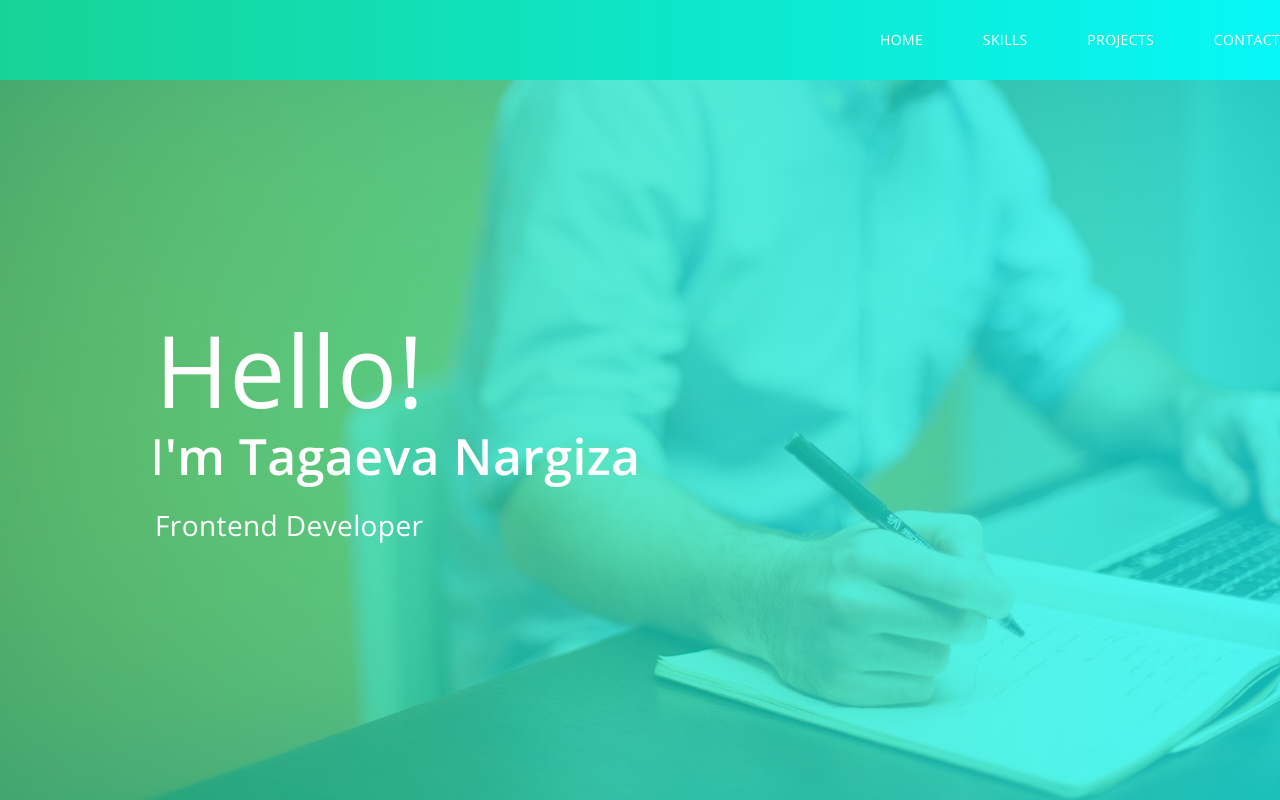
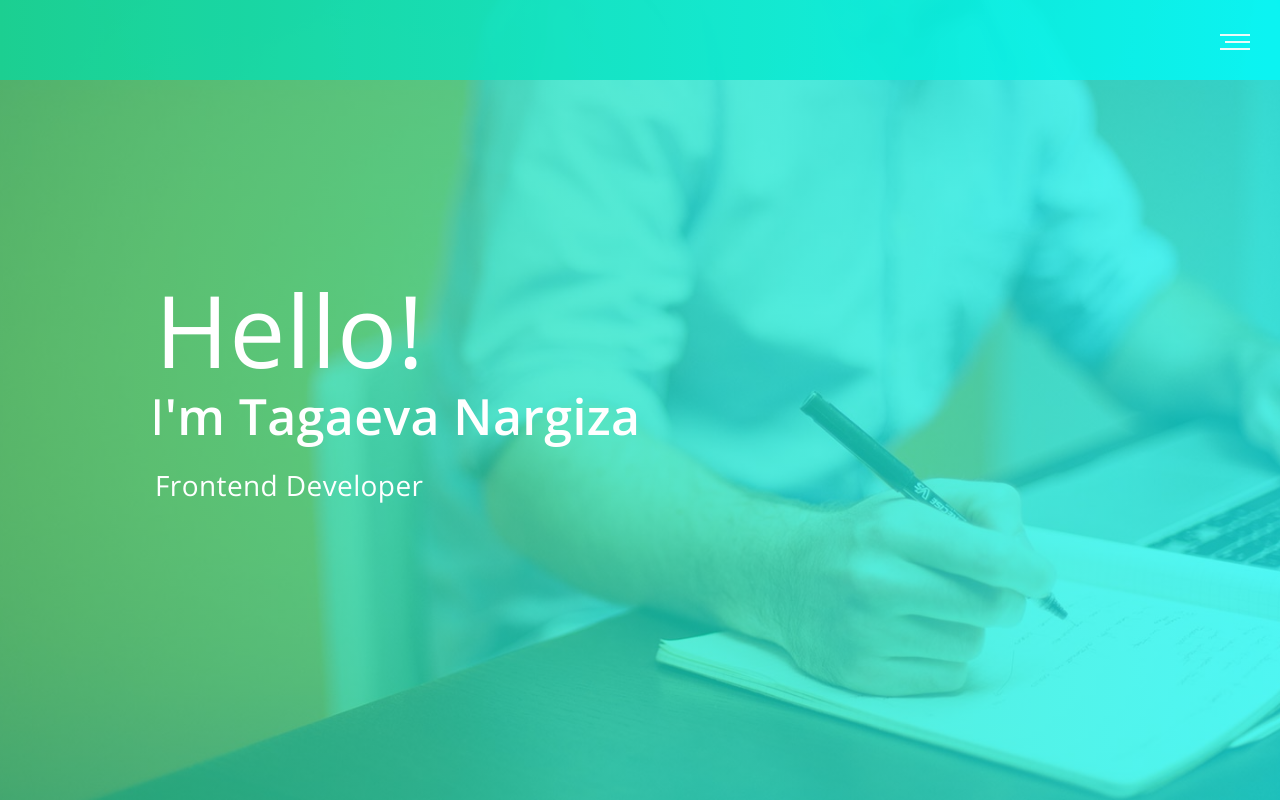
Before and after one commit to nargiz92/portfolio-master, a React (Create React App) app: page / in a window 1280 px wide. Shown: the top 800 px of the page. Built offline with nearby package versions, Linux system fonts and the light colour scheme.

Commit message:
fit:add href for navigate

```diff
--- a/package.json
+++ b/package.json
@@ -19,8 +19,10 @@
     "react-awesome-reveal": "^4.2.5",
     "react-dom": "^18.2.0",
     "react-scripts": "5.0.1",
+    "react-scroll": "^1.8.9",
     "react-tilt": "^1.0.2",
     "react-tsparticles": "^2.10.1",
+    "save": "^2.9.0",
     "tsparticles": "^2.10.1",
     "typescript": "^4.9.5",
     "web-vitals": "^2.1.4"
--- a/src/c1-header/Header.module.scss
+++ b/src/c1-header/Header.module.scss
@@ -1,14 +1,19 @@
+@import "../common/style/sass/variables";
+@import "../common/style/sass/mixins";
+
 .header {
   height: 80px;
+  padding: 0 30px;
   display: flex;
   justify-content: flex-end;
   align-items: center;
-    font-family: 'Open Sans', sans-serif;
-    font-weight: 400;
-    font-size: 14px;
+  @include text($titleFontFamily, 14px, 26px, $textColor);
+  position: fixed;
   letter-spacing: 0.4px;
-    line-height: 26px;
-    overflow-x: hidden;
+  opacity: 0.9;
+  z-index: 9999;
   background-color: #00d7bb;
   background: linear-gradient(to right, #17D396, #07F7F7);
+  left: 0;
+  right: 0;
 }
--- a/src/c2-greetings/OverAllMainPage.module.scss
+++ b/src/c2-greetings/OverAllMainPage.module.scss
@@ -1,5 +1,5 @@
 .overAllBlock {
-    min-height: calc(100vh - 80px);
+    min-height: 100vh;
     position: relative;
     background-size: cover;
     background-position: center;
--- a/src/c2-greetings/OverAllMainPage.tsx
+++ b/src/c2-greetings/OverAllMainPage.tsx
@@ -15,7 +15,7 @@ export const OverAllMainPage = () => {
     return (
         <div className={s.overAllBlock} style={backImage}>
             <div className={`${styleConteiner.container} ${s.container}`}>
-                <Fade direction={"up"}>
+                <Fade direction={"up"} delay={200} duration={3000} >
 
                     <div className={s.text}>
                         <h1>Hello!</h1>
--- a/src/c3-main/Main.tsx
+++ b/src/c3-main/Main.tsx
@@ -25,11 +25,11 @@ const myImage = {
 const Main = () => {
 
     return (
-        <div className={s.mainBlock}>
+        <div id='main' className={s.mainBlock}>
             <Particles className={s.particles} options={particlesOpt}/>
             <div className={`${styleConteiner.container} ${s.container}`}>
                 <div className={s.content}>
-                    <Slide direction={'left'}>
+                    <Slide direction={'left'} duration={2000}>
                     <div className={s.myMainPhotoAndButton}>
                         <Tilt options={{max:25}}>
                             <div className={s.myImgWrapper}>
@@ -45,7 +45,7 @@ const Main = () => {
 
                     </div>
                 </Slide>
-                    <Slide direction={'right'}>
+                    <Slide direction={'right'} duration={2000}>
                         <div className={s.aboutMe}>
 
                             <h2 className={s.title}>
--- a/src/contacts/Contacts.tsx
+++ b/src/contacts/Contacts.tsx
@@ -6,7 +6,7 @@ import {Title} from "../common/component/title/Title";
 
 const Contacts = () => {
     return (
-        <div className={s.contactsBlock}>
+        <div id='contacts' className={s.contactsBlock}>
             <div className={`${styleConteiner.container} ${s.contactsContainer}`}>
                 <Title text={'Contact me'}/>
                 <div className={s.contacts}>
--- a/src/nav/Nav.module.scss
+++ b/src/nav/Nav.module.scss
@@ -1,17 +1,91 @@
-
 
 .nav {
+
+  width: 100%;
+  height: 100%;
+  display: flex;
+  justify-content: right;
+  align-items: center;
+
+  .burgerNavItems {
+    position: absolute;
+    right: 0;
+    left: 0;
+    top: 0;
     display: flex;
-    width: 400px;
+    flex-direction: column;
     justify-content: space-between;
-    >a{
-        text-decoration: none;
-        color: white;
-        text-transform: uppercase;
-        font-family: inherit;
-        &:hover{
-            color: #22252c;
-        }
+    align-items: center;
+    flex-wrap: nowrap;
+    background-color: #00d7bb;
+    background: linear-gradient(to right, #17D396, #07F7F7);
+    height: 0;
+    padding: 20px;
+    transform: translate(0, -150px);
+    transition: 0.7s;
+
+    > a {
+      text-decoration: none;
+      color: white;
+      text-transform: uppercase;
+      cursor: pointer;
+
+      &:hover {
+        color: #22252c;
+      }
     }
 
+    .active {
+      color: #22252c;
+    }
+  }
+
+  .show {
+    transform: translate(0, 0);
+    height: 150px;
+  }
+
+  .burgerBtn {
+
+    position: absolute;
+    cursor: pointer;
+    float: right;
+    margin-top: -4px;
+    text-align: right;
+    width: 30px;
+
+    > span {
+      background-color: #fff;
+      display: inline-block;
+      height: 2px;
+      position: relative;
+      width: 25px;
+
+      &::before {
+        background-color: #fff;
+        content: "";
+        height: 2px;
+        margin: 2px 0;
+        position: absolute;
+        right: 0;
+        top: 5px;
+        width: 30px;
+      }
+
+      &::after {
+        background-color: #fff;
+        bottom: 5px;
+        content: "";
+        height: 2px;
+        margin: 2px 0;
+        position: absolute;
+        right: 0;
+        width: 30px;
+      }
+    }
+  }
+
+  //@media (min-width: 400px) {
+  //  display: none;
+  //}
 }
--- a/src/nav/Nav.tsx
+++ b/src/nav/Nav.tsx
@@ -1,13 +1,57 @@
-import React from 'react';
+import React, {useState} from 'react';
 import s from './Nav.module.scss'
+import {Link, animateScroll as scroll} from "react-scroll"
 
 const Nav = () => {
+    const[menuIsOpen, setBergerMenu]=useState(false)
+  const onBurgerBtnClick = () => {
+    setBergerMenu(!menuIsOpen)
+  }
     return (
         <div className={s.nav}>
-            <a href="">HOME</a>
-            <a href="">SKILLS</a>
-            <a href="">PROJECTS</a>
-            <a href="">CONTACT</a>
+            <div className={menuIsOpen?`${s.burgerNavItems} ${s.show}`:s.burgerNavItems}>
+            <Link
+                activeClass={s.active}
+                to='main'
+                spy={true}
+                smooth={true}
+                offset={1}
+                duration={500}
+            >
+                Home
+            </Link>
+            <Link
+                activeClass={s.active}
+                to='skills'
+                spy={true}
+                smooth={true}
+                offset={1}
+                duration={500}
+            >
+                Skills
+            </Link>
+            <Link
+                activeClass={s.active}
+                to='projects'
+                spy={true}
+                smooth={true}
+                offset={1}
+                duration={500}
+            >
+                Projects
+            </Link>
+            <Link activeClass={s.active}
+                  to='contacts'
+                  spy={true}
+                  smooth={true}
+                  offset={0}
+                  duration={500}
+            >Contact</Link>
+            </div>
+                <div onClick={onBurgerBtnClick} className={s.burgerBtn}>
+                    <span></span>
+                </div>
+
         </div>
     );
 };
--- a/src/skills/Skills.tsx
+++ b/src/skills/Skills.tsx
@@ -8,7 +8,7 @@ import {Title} from "../common/component/title/Title";
 
 const Skills = () => {
     return (
-        <div className={s.skillsBlock}>
+        <div id='skills' className={s.skillsBlock}>
             <div className={`${styleConteiner.container} ${s.skillsContainer}`}>
                 <Title text={'Skills'}/>
                 <div className={s.skills}>
--- a/src/skills/skill/Skill.tsx
+++ b/src/skills/skill/Skill.tsx
@@ -14,7 +14,7 @@ const Skill = (props: SkillPropsType) => {
                 <span className={s.dot}></span>
             </div>
             <div className={s.timelineContent}>
-                <Slide direction={'left'}>
+                <Slide triggerOnce={true} direction={'left'} duration={2000} delay={100}>
                     <div className={s.headingWowForFadeInLeft}>
                         <h2>
                             {props.title}
@@ -25,7 +25,7 @@ const Skill = (props: SkillPropsType) => {
                     </div>
 
                 </Slide>
-             <Slide direction={'right'}>
+             <Slide triggerOnce={true} direction={'right'} duration={2000} delay={100}>
                  <span className={s.descriptionWowForFadeInLeft}>
                    {props.description}
                     </span>
```
Also changed, not shown: src/projects/Projects.tsx (+13 -7 lines). Lines whose indentation alone changed are shown as unchanged.
